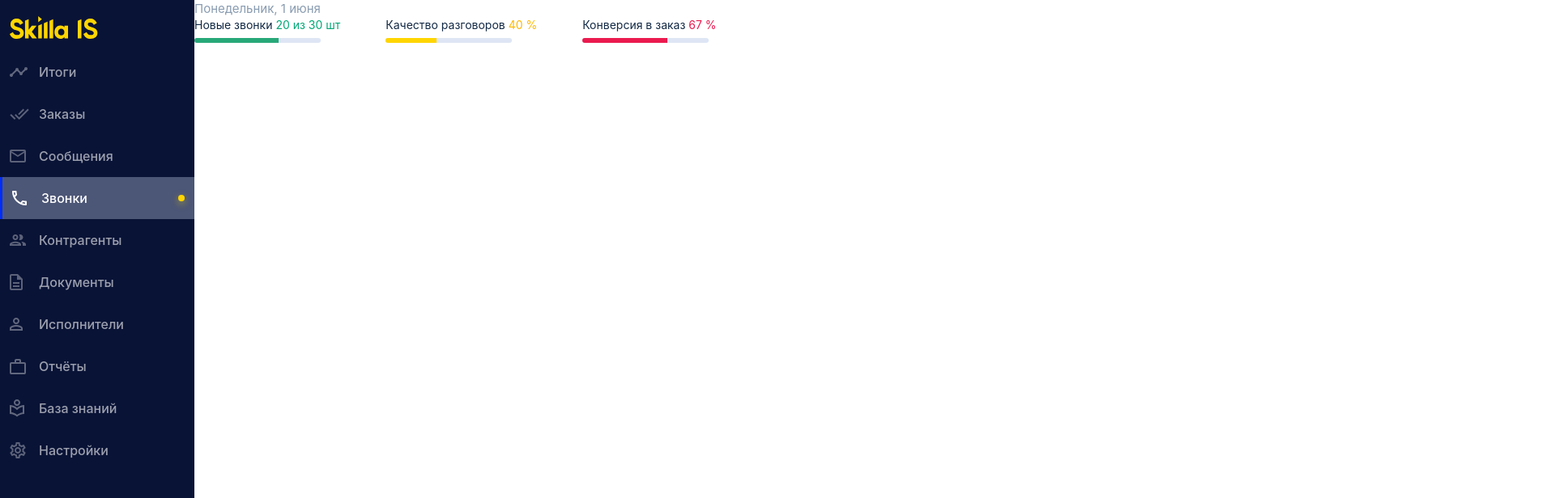
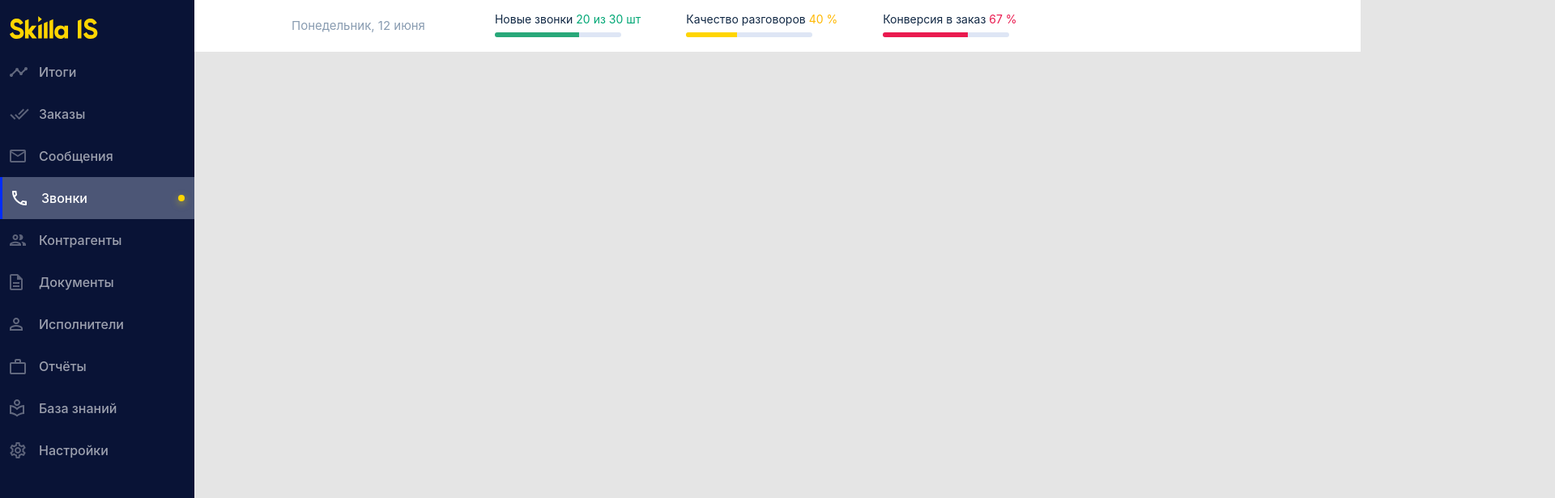
Before and after one commit to aleksaksan/skilla, a React (Create React App) app: page / in a window 1280 px wide. Shown: the top 616 px of the page at 81% size, 1920 px wide, since content can reach past the window. Built offline with nearby package versions, Linux system fonts and the light colour scheme; a web font is replaced by a local one.

Commit message:
added style for page and header; fixed current day

```diff
--- a/src/App.scss
+++ b/src/App.scss
@@ -1,4 +1,9 @@
 .App {
   display: flex;
+  width: 1920px;
+}
 
+.container {
+  width: 1440px;
+  padding: 0 120px;
 }
--- a/src/App.tsx
+++ b/src/App.tsx
@@ -8,9 +8,8 @@ function App() {
   return (
     <div className="App">
       <MainMenu />
-      <div className="">
+      <div className="page-wrapper">
         <Header />
-
 
       </div>
 
--- a/src/components/Header/CurrentDay.tsx
+++ b/src/components/Header/CurrentDay.tsx
@@ -14,7 +14,7 @@ const getMounth = (date: Date) => {
 };
 
 const getDay = (date: Date) => {
-  return date.getDay();
+  return date.getUTCDate();
 };
 
 const getDate = () => {
--- a/src/components/Header/Header.module.scss
+++ b/src/components/Header/Header.module.scss
@@ -1,4 +1,11 @@
 @import '../../style/colors';
+
+.header {
+  background-color: $common-white;
+  display: flex;
+  align-items: center;
+  height: 64px;
+}
 
 .date {
   color: $text-pale;
--- a/src/components/Header/Header.tsx
+++ b/src/components/Header/Header.tsx
@@ -5,7 +5,7 @@ import { CallsAnalysis } from './CallsAnalysis';
 
 export const Header = () => {
   return (
-    <header className=''>
+    <header className={`${style.header} container`}>
       <CurrentDay />
       <CallsAnalysis
         newCalls={{value: 20, maxValue: 30}}
--- a/src/index.scss
+++ b/src/index.scss
@@ -29,6 +29,8 @@ body {
   color: $text-primary;
   font-size: 14px;
   font-weight: 400;
+
+  background-color: #E5E5E5;
 }
 
 button {
--- a/src/style/_colors.scss
+++ b/src/style/_colors.scss
@@ -9,7 +9,7 @@ $primary-yellow: #FFD500;
 $secondary-grey: #D8E4FB;
 
 //pale colors
-$pale-grey: #F1F4F9;
+$pale-grey: #E5E5E5;
 $pale-red: #FEE9EF;
 $pale-green: #DBF8EF;
 
```
